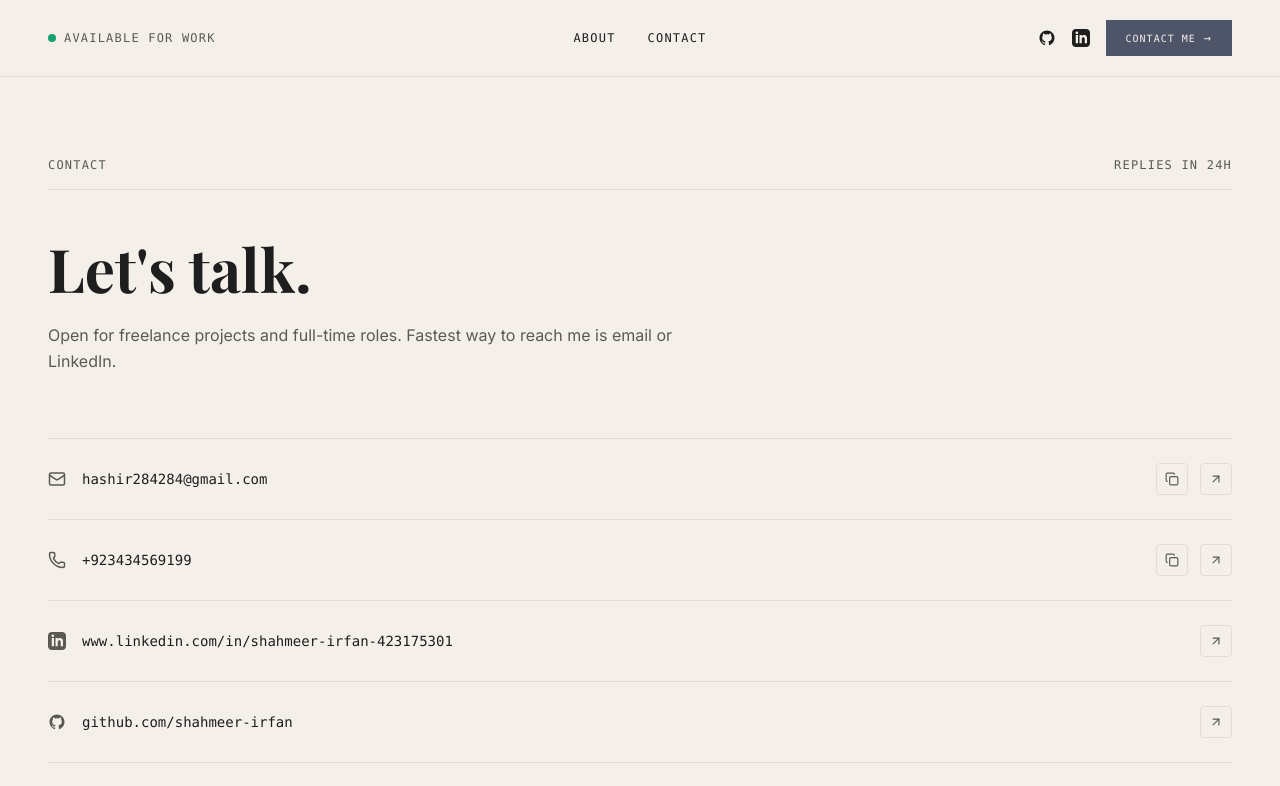
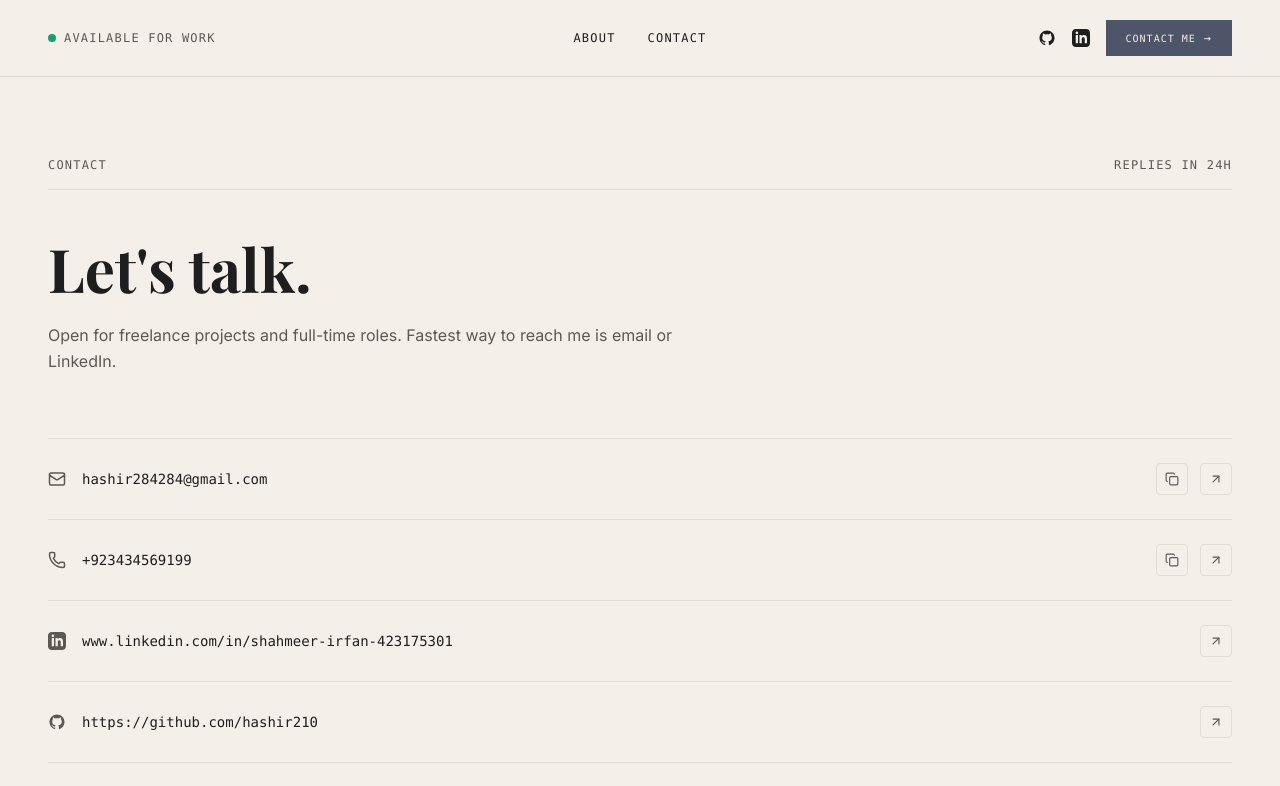
Before and after one commit to hashir210/hashir-portfolio, a Next.js app: page /contact in a window 1280 px wide. Shown: the top 786 px of the page. Built offline with nearby package versions, Linux system fonts and the light colour scheme; a web font is replaced by a local one.

Commit message:
Update GitHub handle across the website elements

```diff
--- a/src/components/Contact.tsx
+++ b/src/components/Contact.tsx
@@ -44,8 +44,8 @@ export default function Contact() {
     },
     {
       label: "GitHub",
-      value: "github.com/shahmeer-irfan",
-      href: "https://github.com/shahmeer-irfan",
+      value: "https://github.com/hashir210",
+      href: "https://github.com/hashir210",
       icon: (
         <svg
           className="w-[18px] h-[18px] fill-current"
--- a/src/components/ContactBanner.tsx
+++ b/src/components/ContactBanner.tsx
@@ -59,7 +59,7 @@ export default function ContactBanner() {
       {/* Action Buttons Row 2: Github / LinkedIn Icons */}
       <div className="flex justify-center items-center gap-4 mb-16">
         <a
-          href="https://github.com/shahmeer-irfan"
+          href="https://github.com/hashir210"
           target="_blank"
           rel="noopener noreferrer"
           className="p-3 border border-editorial-border hover:bg-editorial-dark/5 text-editorial-dark rounded-sm transition-all flex items-center justify-center"
--- a/src/components/Navbar.tsx
+++ b/src/components/Navbar.tsx
@@ -33,7 +33,7 @@ export default function Navbar() {
       {/* Right social icons & Contact Button */}
       <div className="md:flex-1 flex justify-center md:justify-end items-center gap-4">
         <a
-          href="https://github.com/shahmeer-irfan"
+          href="https://github.com/hashir210"
           target="_blank"
           rel="noopener noreferrer"
           className="text-editorial-dark hover:text-editorial-muted transition-colors"
--- a/src/components/Projects.tsx
+++ b/src/components/Projects.tsx
@@ -11,7 +11,7 @@ const leadProject = {
   description:
     "A zero-commission Zakat directory connecting donors directly to verified families across Pakistan. Real need is checked through documents, then donors are routed to the family's WhatsApp and EasyPaisa — Sila holds no money and takes no cut.",
   tech: "NEXT.JS • TYPESCRIPT • TAILWIND • FRAMER MOTION",
-  github: "https://github.com/shahmeer-irfan",
+  github: "https://github.com/hashir210",
   live: "https://example.com",
 };
 
@@ -22,7 +22,7 @@ const otherProjects = [
     description:
       "A recruitment platform that connects Pakistan's blue-collar workers with employers. Smart job matching, escrow payments, ID and skills verification, plus a reputation system to keep both sides accountable. Built end-to-end solo.",
     tech: "NEXT.JS 16 • REACT 19 • TYPESCRIPT • POSTGRESQL",
-    github: "https://github.com/shahmeer-irfan",
+    github: "https://github.com/hashir210",
     live: "https://example.com",
   },
   {
@@ -31,7 +31,7 @@ const otherProjects = [
     description:
       "A multi-agent investment tool that reads raw bank transactions to figure out spending behaviour, then forecasts 21-day stock moves. Five AI agents extract behavioural signals; a machine-learning ensemble drives the predictions.",
     tech: "CREWAI • CLAUDE SONNET 3.5 • SCIKIT-LEARN",
-    github: "https://github.com/shahmeer-irfan",
+    github: "https://github.com/hashir210",
     live: "https://example.com",
   },
   {
@@ -40,7 +40,7 @@ const otherProjects = [
     description:
       "An AI emergency response system that dispatches Karachi ambulances in under 30 seconds. Understands Urdu speech, triages with an LLM, and broadcasts to nearby responders in real time.",
     tech: "LANGGRAPH • GROQ WHISPER • LLAMA 3.3 70B • WEB RTC",
-    github: "https://github.com/shahmeer-irfan",
+    github: "https://github.com/hashir210",
     live: "https://example.com",
   },
   {
@@ -49,7 +49,7 @@ const otherProjects = [
     description:
       "A Tinder-style PWA for FAST University students to connect by skills, campus, and city. Hit 3,000+ views in week one and 100+ monthly active users at launch.",
     tech: "NEXT.JS 16 • REACT 19 • SUPABASE • FIREBASE FCM",
-    github: "https://github.com/shahmeer-irfan",
+    github: "https://github.com/hashir210",
     live: "https://example.com",
   },
 ];
```
